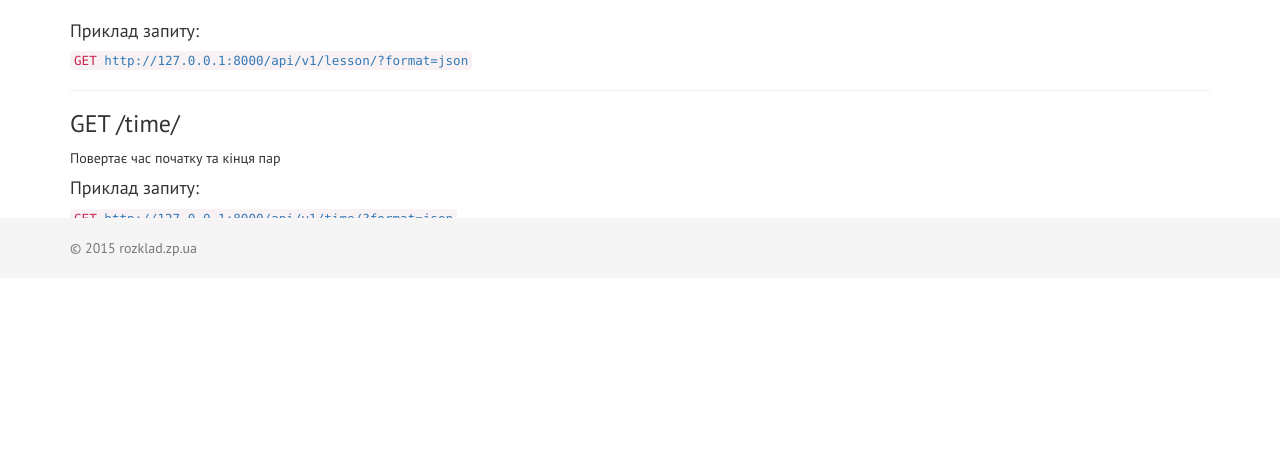
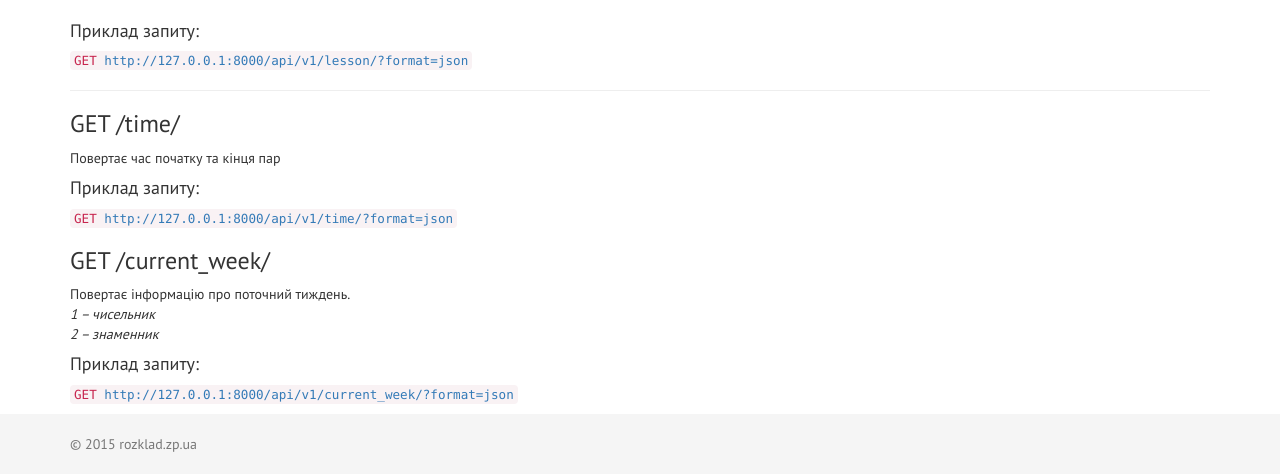
Before and after one commit to Vadimkin/ZNU-Timetable, a Django app: template templates/timetable/api.html in a window 1280 px wide. Shown: the part 2635-3109 px from the top of the page. Before the commit the page ends 2891 px from the top, so only its background shows below. Run offline with Django 3.2, Linux system fonts and the light colour scheme; the template is opened without the code that fills it, so the values that code supplies are empty; some libraries are stand-ins or nearby versions; some web fonts are replaced.

Commit message:
Fix footer Add to API docs method current_week

```diff
--- a/templates/timetable/api.html
+++ b/templates/timetable/api.html
@@ -9,6 +9,7 @@
 
     <p>На базі даного API було розроблено <a href="">додаток на Android</a>.</p>
 
+    <p>
         <h3>GET /timetable/</h3>
         <p>Повертає розклад групи або викладача</p>
         <h4>Параметри</h4>
@@ -51,16 +52,21 @@
         </table>
         <h4>Приклад запиту:</h4>
         <code>GET <a href="http://127.0.0.1:8000/api/v1/timetable/?group=1&format=json">http://127.0.0.1:8000/api/v1/timetable/?group=1&format=json</a></code>
+    </p>
 
 	<hr>
 
+    <p>
         <h3>GET /department/</h3>
         <p>Повертає список всіх факультетів університету та timestamp останнього оновлення</p>
         <h4>Приклад запиту:</h4>
         <code>GET <a href="http://127.0.0.1:8000/api/v1/department/?format=json">http://127.0.0.1:8000/api/v1/department/?format=json</a></code>
+    </p>
+
 
 	<hr>
 
+    <p>
        <h3>GET /group/</h3>
         <p>Повертає список всіх груп, факультет кожної та timestamp останнього оновлення</p>
         <h4>Параметри</h4>
@@ -76,9 +82,13 @@
         </table>
         <h4>Приклад запиту:</h4>
         <code>GET <a href="http://127.0.0.1:8000/api/v1/group/?format=json">http://127.0.0.1:8000/api/v1/group/?format=json</a></code>
+    </p>
+
+
 
 	<hr>
 
+    <p>
         <h3>GET /teacher/</h3>
         <p>Повертає список всіх викладачів</p>
         <h4>Параметри</h4>
@@ -94,9 +104,12 @@
         </table>
         <h4>Приклад запиту:</h4>
 	    <code>GET <a href="http://127.0.0.1:8000/api/v1/teacher/?department=1&format=json">http://127.0.0.1:8000/api/v1/teacher/?department=1&format=json</a></code>
+    </p>
+
 
 	<hr>
 
+    <p>
         <h3>GET /campus/</h3>
         <p>Повертає список всіх корпусів</p>
         <h4>Параметри</h4>
@@ -108,9 +121,12 @@
         </table>
         <h4>Приклад запиту:</h4>
 	    <code>GET <a href="http://127.0.0.1:8000/api/v1/campus/?format=json">http://127.0.0.1:8000/api/v1/campus/?format=json</a></code>
+    </p>
+
 
 	<hr>
 
+    <p>
         <h3>GET /audience/</h3>
         <p>Повертає список всіх аудиторій</p>
         <h4>Параметри</h4>
@@ -126,9 +142,12 @@
         </table>
         <h4>Приклад запиту:</h4>
         <code>GET <a href="http://127.0.0.1:8000/api/v1/audience/?campus=1&format=json">http://127.0.0.1:8000/api/v1/audience/?campus=1&format=json</a></code>
+    </p>
+
 
 	<hr>
 
+    <p>
         <h3>GET /lesson/</h3>
         <p>Повертає список всіх предметів</p>
         <h4>Параметри</h4>
@@ -140,12 +159,23 @@
         </table>
         <h4>Приклад запиту:</h4>
         <code>GET <a href="http://127.0.0.1:8000/api/v1/lesson/?format=json">http://127.0.0.1:8000/api/v1/lesson/?format=json</a></code>
+    </p>
 
 	<hr>
 
+    <p>
         <h3>GET /time/</h3>
         <p>Повертає час початку та кінця пар</p>
         <h4>Приклад запиту:</h4>
         <code>GET <a href="http://127.0.0.1:8000/api/v1/time/?format=json">http://127.0.0.1:8000/api/v1/time/?format=json</a></code>
+    </p>
+
+    <p>
+        <h3>GET /current_week/</h3>
+        <p>Повертає інформацію про поточний тиждень.<br><i>1 – чисельник<br>2 – знаменник</i></p>
+        <h4>Приклад запиту:</h4>
+        <code>GET <a href="http://127.0.0.1:8000/api/v1/current_week/?format=json">http://127.0.0.1:8000/api/v1/current_week/?format=json</a></code>
+    </p>
+
 </div>
 {% endblock %}
--- a/timetable/static/timetable/css/user.css
+++ b/timetable/static/timetable/css/user.css
@@ -4,7 +4,7 @@ html {
 }
 body {
 	font-family: 'PT Sans', sans-serif;
-	margin-bottom: 50px;
+	margin-bottom: 60px;
 }
 
 /*
```
Lines whose indentation alone changed are shown as unchanged.
